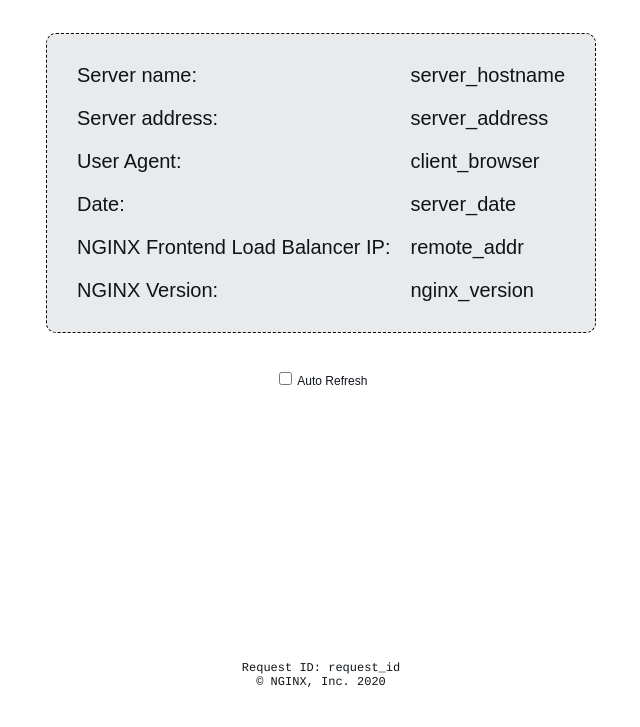
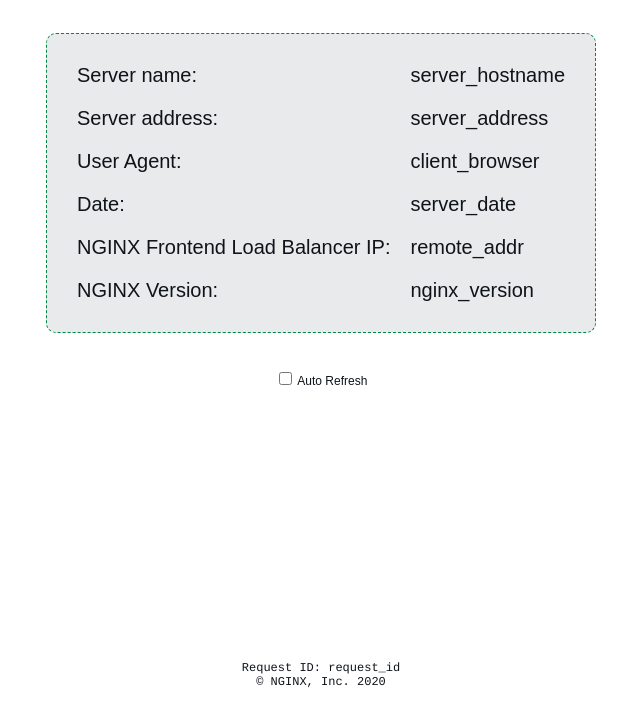
Before and after one commit to onlydole/beacon, a plain HTML site: page index.html in a window 1280 px wide. Shown: the part 75-802 px from the top of the page, without its empty margins (319-959 px from the left). Drawn offline with Linux system fonts and the light colour scheme.

Commit message:
Change border color to green

```diff
--- a/index.html
+++ b/index.html
@@ -19,7 +19,7 @@
       display: table;
       background: #e8eaec;
       padding: 20px 20px 20px 20px;
-      border: 1px dashed black;
+      border: 1px dashed rgb(0, 136, 68);
       border-radius: 10px;
       margin: 0px auto auto auto;
     }
```
